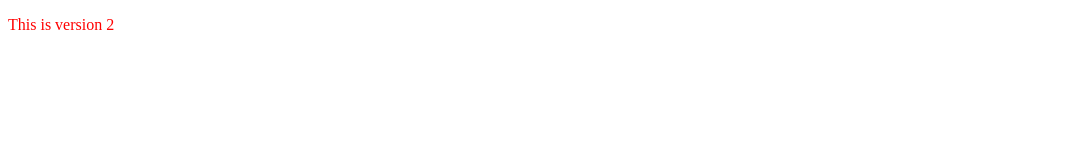
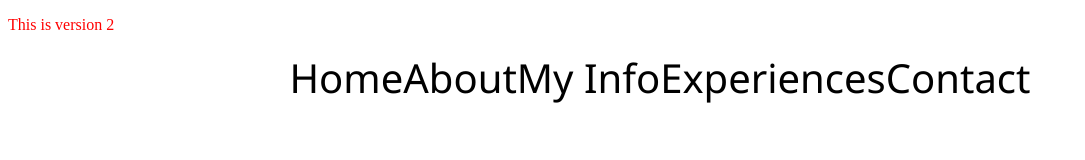
Before and after one commit to SsomeoneXx/demoRepo, a plain HTML site: page index.html in a window 1280 px wide. Shown: the whole page, without its empty margins (0-1085 px from the left). Drawn offline with Linux system fonts and the light colour scheme.

Commit message:
added navbar at index.html

```diff
--- a/index.html
+++ b/index.html
@@ -10,7 +10,29 @@
       p {
         color: red;
       }
+
+      ul {
+        display: flex;
+        align-items: center;
+        justify-content: center;
+        list-style: none;
+      }
+      a {
+        text-decoration: none;
+        color: black;
+        font-family: "Segoe UI", Tahoma, Geneva, Verdana, sans-serif;
+        font-size: 2.5rem;
+      }
     </style>
     <p>This is version 2</p>
+    <nav>
+      <ul>
+        <li><a href="">Home</a></li>
+        <li><a href="">About</a></li>
+        <li><a href="">My Info</a></li>
+        <li><a href="">Experiences</a></li>
+        <li><a href="">Contact</a></li>
+      </ul>
+    </nav>
   </body>
 </html>
```
